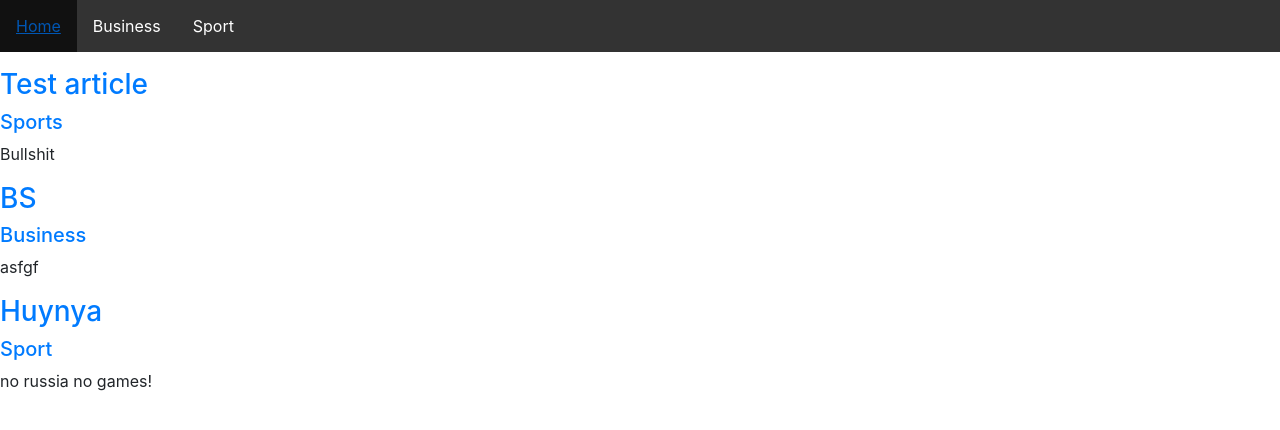
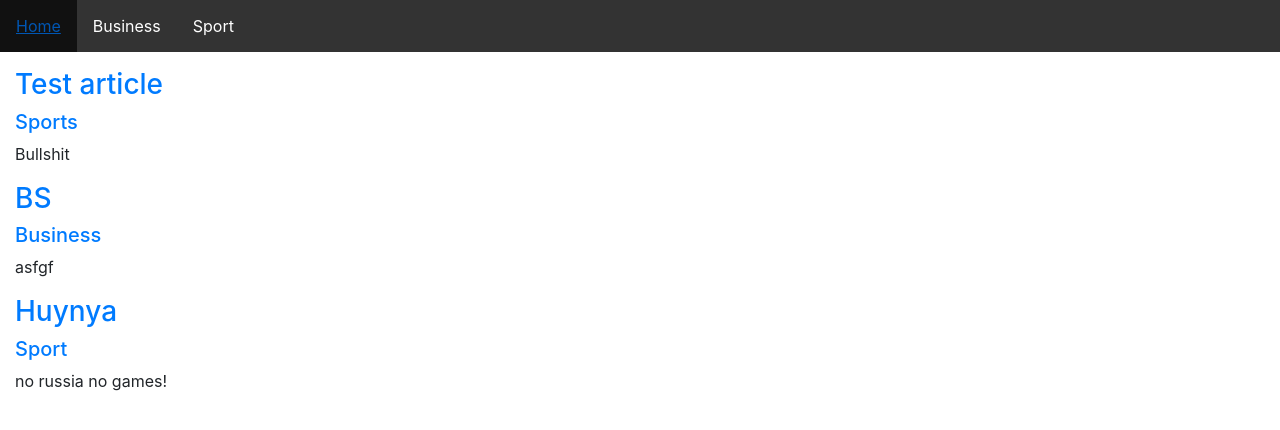
Before and after one commit to geekkun/webn, a Django app: template theapp/templates/theapp/news.html in a window 1280 px wide. Shown: the top 430 px of the page. Run offline with Django 3.2, Linux system fonts and the light colour scheme; the template is opened without the code that fills it: values that come from a table or form of the project are taken from there, others are empty; data comes from the database, SQL or seed files in the repository; parts of the project's set-up code (start-up, migrations or seed data) failed here and were passed over; some libraries are stand-ins or nearby versions.

Commit message:
Update base.html

```diff
--- a/theapp/templates/theapp/base.html
+++ b/theapp/templates/theapp/base.html
@@ -8,28 +8,6 @@
     <link rel="stylesheet" href="https://maxcdn.bootstrapcdn.com/bootstrap/4.0.0-beta.2/css/bootstrap.min.css" integrity="sha384-PsH8R72JQ3SOdhVi3uxftmaW6Vc51MKb0q5P2rRUpPvrszuE4W1povHYgTpBfshb" crossorigin="anonymous">
 </head>
 <body>
-    <!--<nav class="navbar navbar-inverse">-->
-  <!--<div class="container-fluid">-->
-    <!--<div class="navbar-header">-->
-      <!--<a class="navbar-brand" href="#">WebSiteName</a>-->
-    <!--</div>-->
-    <!--<ul class="nav navbar-nav">-->
-      <!--<li class="active"><a href="#">Home</a></li>-->
-      <!--<li><a href="#">Page 1</a></li>-->
-      <!--<li><a href="#">Page 2</a></li>-->
-    <!--</ul>-->
-    <!--<ul class="nav navbar-nav navbar-right">-->
-      <!--<li><a href="#"><span class="glyphicon glyphicon-user"></span> Sign Up</a></li>-->
-      <!--<li><a href="#"><span class="glyphicon glyphicon-log-in"></span> Login</a></li>-->
-    <!--</ul>-->
-  <!--</div>-->
-<!--</nav>-->
-
-
-
-
-
-
     {% block menu %}
         <ul>
             <li><a href="#home">Home</a></li>
@@ -37,6 +15,8 @@
             <li><a href="#sp">Sport</a></li>
         </ul>
     {% endblock menu %}
+    <div class="container-fluid">
     {% block content %}{% endblock content %}
+    </div>
 </body>
 </html>
```
